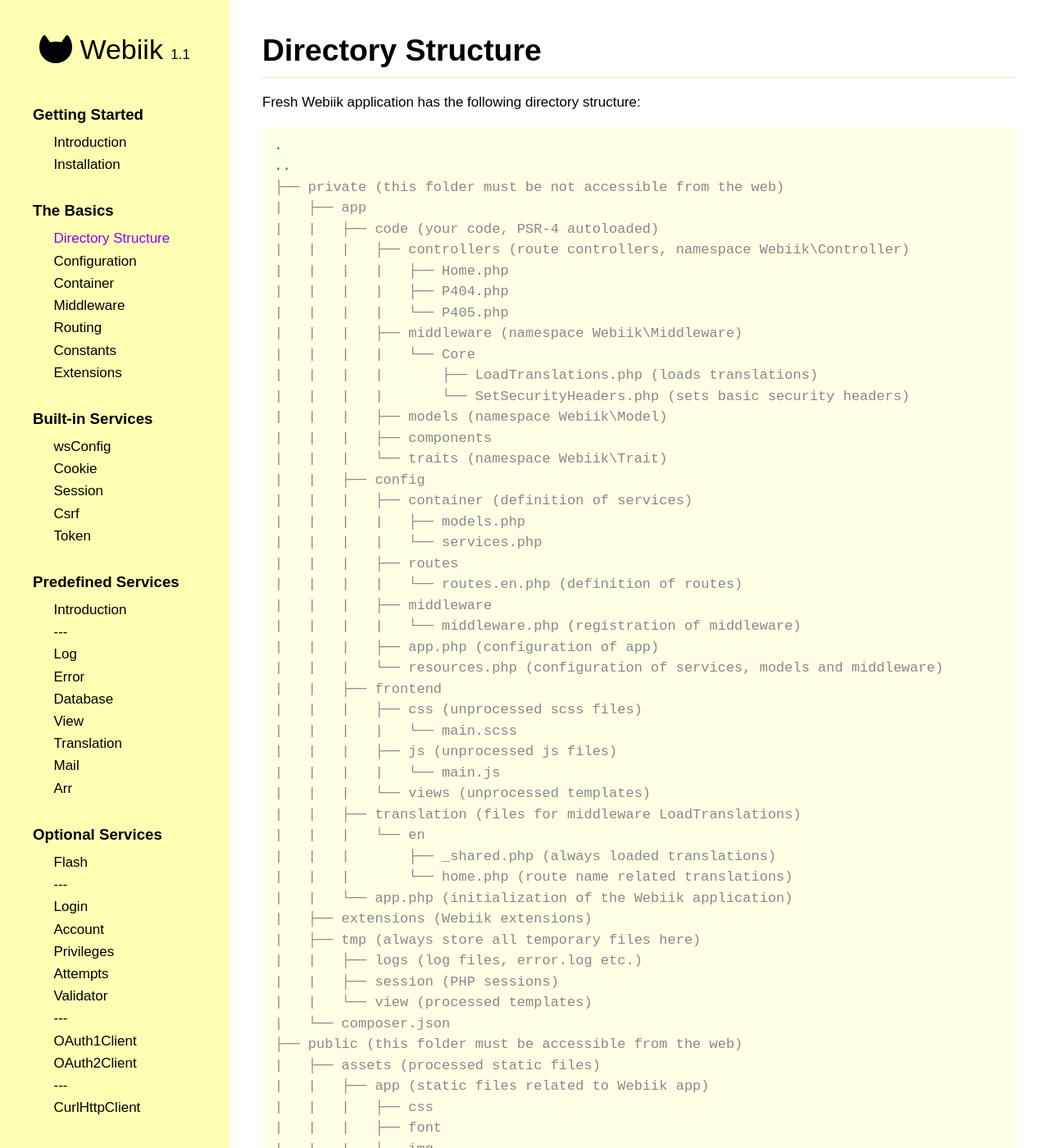
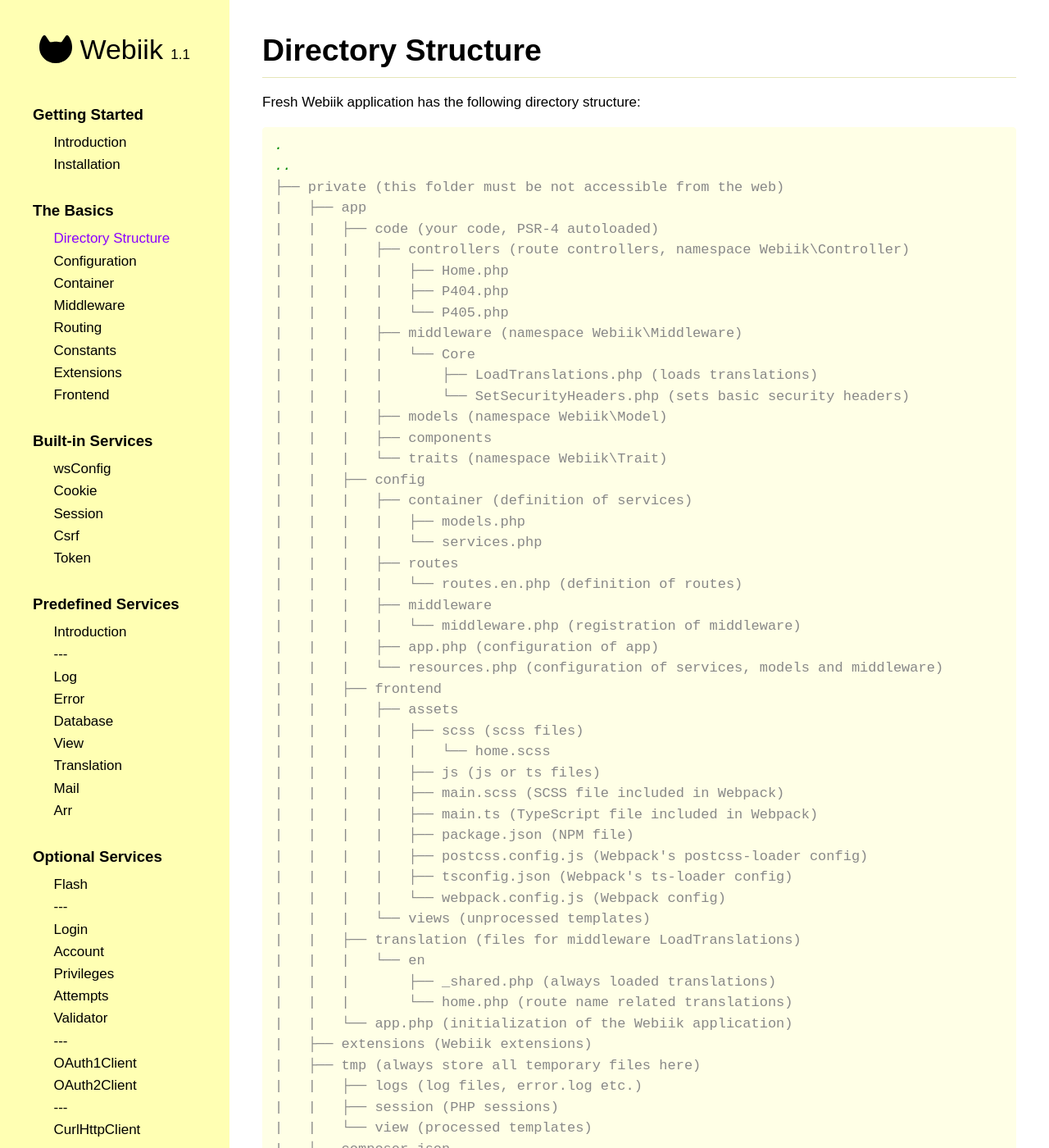
Before and after one commit to webiik/webiik, a Jekyll site: the page built from directory-structure.md, in a window 1280 px wide and 1400 px high. Shown: the whole window at 82% size. Built offline with Jekyll 4.4.1, drawn with Linux system fonts in a browser that asks for light colours; some of the changed text lies outside the part shown.

Commit message:
update Docs

```diff
--- a/_data/navigation.yml
+++ b/_data/navigation.yml
@@ -20,6 +20,8 @@
       link: /constants/
     - title: Extensions
       link: /extensions/
+    - title: Frontend
+      link: /frontend/
 - title: Built-in Services
   sub:
     - title: wsConfig
--- a/directory-structure.md
+++ b/directory-structure.md
@@ -33,10 +33,16 @@ Fresh Webiik application has the following directory structure:
 |   |   |   ├── app.php (configuration of app)
 |   |   |   └── resources.php (configuration of services, models and middleware)
 |   |   ├── frontend
-|   |   |   ├── css (unprocessed scss files)
-|   |   |   |   └── main.scss
-|   |   |   ├── js (unprocessed js files)
-|   |   |   |   └── main.js
+|   |   |   ├── assets
+|   |   |   |   ├── scss (scss files)
+|   |   |   |   |   └── home.scss
+|   |   |   |   ├── js (js or ts files)
+|   |   |   |   ├── main.scss (SCSS file included in Webpack)
+|   |   |   |   ├── main.ts (TypeScript file included in Webpack)
+|   |   |   |   ├── package.json (NPM file)
+|   |   |   |   ├── postcss.config.js (Webpack's postcss-loader config)
+|   |   |   |   ├── tsconfig.json (Webpack's ts-loader config)
+|   |   |   |   └── webpack.config.js (Webpack config)
 |   |   |   └── views (unprocessed templates)
 |   |   ├── translation (files for middleware LoadTranslations)
 |   |   |   └── en
```
Also changed, not shown: configuration.md (+4 -0 lines), constants.md (+5 -0 lines), frontend.md (added, +25 -0 lines).
